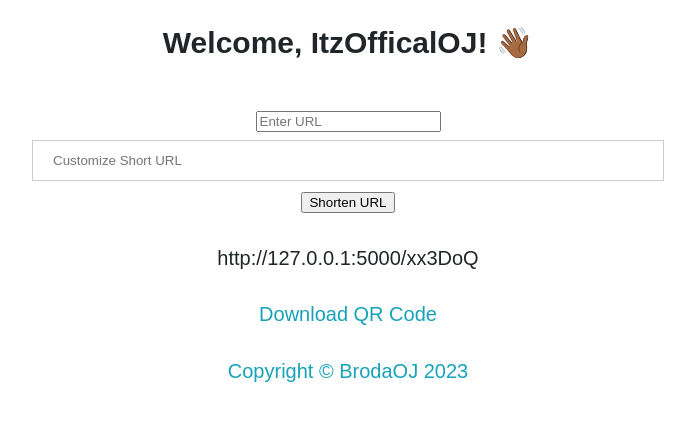
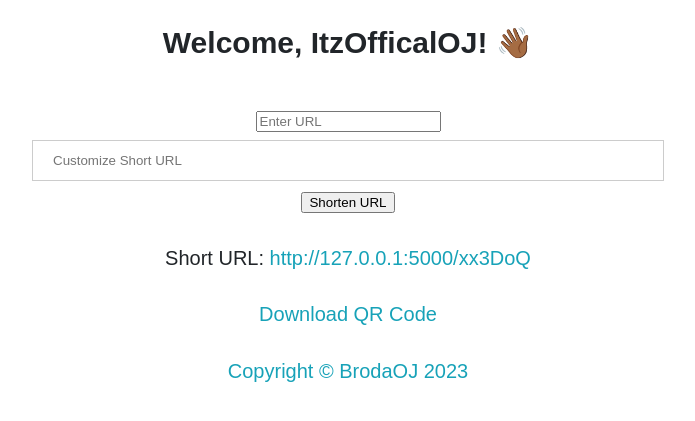
Before and after one commit to BrodaOJ56/CUTMe, a Flask app: page / in a window 1280 px wide. Shown: the part 58-479 px from the top of the page, without its empty margins (292-987 px from the left). Run offline with Flask 3, Linux system fonts and the light colour scheme; a user stored in the database is signed in; data comes from the database, SQL or seed files in the repository.

Commit message:
Made short URL clickable

```diff
--- a/templates/index.html
+++ b/templates/index.html
@@ -12,7 +12,7 @@
 
   <!-- Add a QR code generation link for each shortened URL -->
   {% for url in urls %}
-    <p>{{ url.short_url }}</p>
+  <p>Short URL: <a href="{{ url.short_url }}">{{ url.short_url }}</a></p>
     <a href="/qr/{{ url.short_code }}">Download QR Code</a>
   {% endfor %}
 
```
